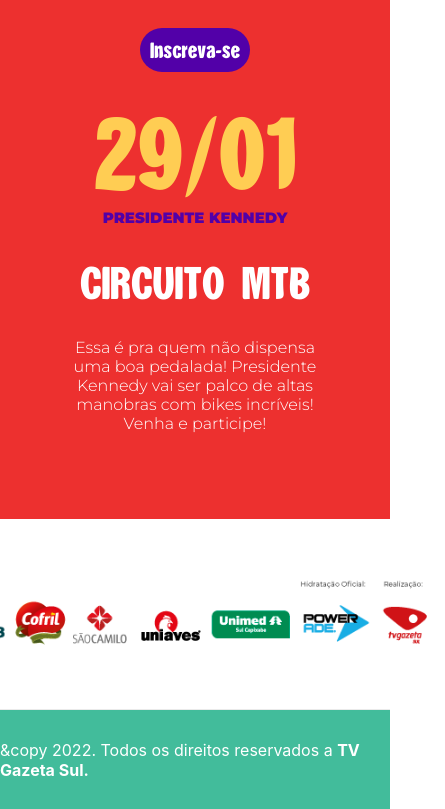
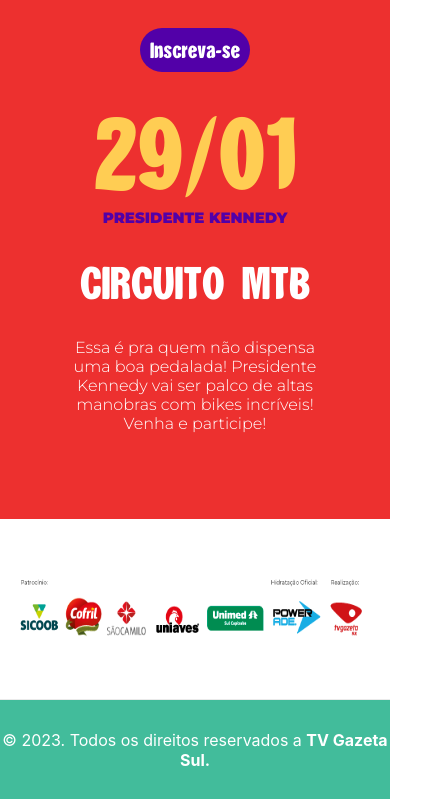
Before and after one commit to marcoshmarcarini/veraotvgazeta, a Next.js app: page / in a window 390 px wide. Shown: the part 4845-5654 px from the top of the page, 445 px wide, since content can reach past the window. Built offline with nearby package versions, Linux system fonts and the light colour scheme.

Commit message:
Update
Alterações semânticas no HTML.

```diff
--- a/components/Cabecalho.jsx
+++ b/components/Cabecalho.jsx
@@ -3,6 +3,7 @@ import Head from "next/head";
 export default function Cabecalho(){
     return(
         <Head>
+            <meta charSet="utf-8" />
             <title>Verão TV Gazeta Sul</title>
             <meta name="description" content="Generated by create next app" />
             <link rel="icon" href="/favicon.ico" />
--- a/components/Rodape.jsx
+++ b/components/Rodape.jsx
@@ -1,14 +1,14 @@
 import styles from '../styles/Home.module.css'
-import Image from 'next/image'
 
 const linhaHorizontal = `<hr className={styles.linha}/>`
+const rodape = {textAlign: 'center'}
 
 export default function Rodape(){
     return(
-        <div>
+        <div style={rodape}>
             <footer className={styles.footer}>
-
-                <p className={styles.txtRodape}>&copy 2022. Todos os direitos reservados a <b>TV Gazeta Sul.</b></p>
+                <p className={styles.txtRodape}>
+                <span dangerouslySetInnerHTML={{ "__html": "&copy;" }} /> 2023. Todos os direitos reservados a <b>TV Gazeta Sul.</b></p>
             </footer>
         </div>
     )
--- a/styles/Home.module.css
+++ b/styles/Home.module.css
@@ -354,7 +354,6 @@
     padding-top: 0px;
   }
 
-
   .txtHeroes,.txtVolei,.txtCorrida,.txtMTB{
     transform: translateY(0px);
   }
--- a/styles/Patrocinadores.module.css
+++ b/styles/Patrocinadores.module.css
@@ -5,3 +5,15 @@
     padding-top: 50px;
     padding-bottom: 50px;
 }
+
+@media (max-width:500px) {
+    .patrocinadores{
+        padding-left: 15px;
+        padding-right: 15px;
+    }
+    .patrocinadores img{
+        max-width: 500px;
+        width: 100%;
+        height: 80px;
+    }
+}
```
